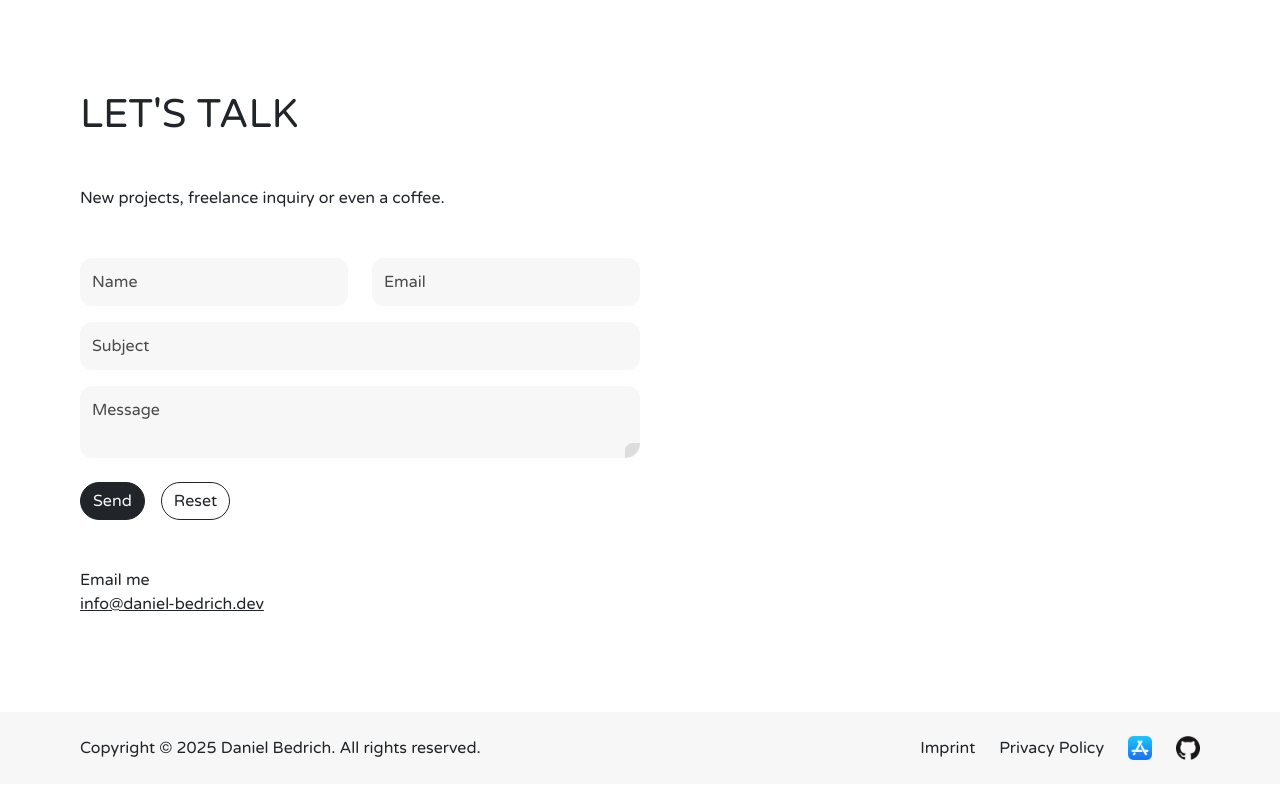
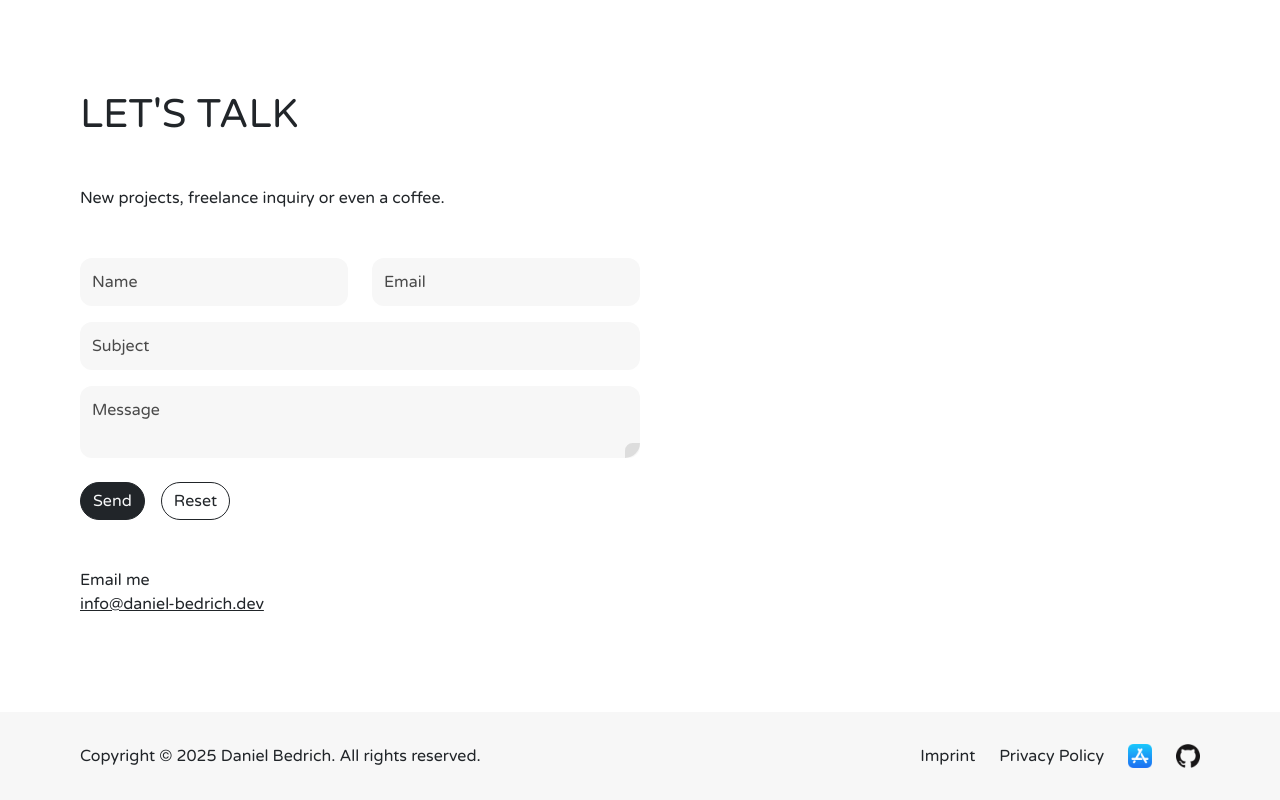
Before and after one commit to Hebrasco/hebrasco.github.io, a React (Create React App) app: page / in a window 1280 px wide. Shown: the part 2542-3342 px from the top of the page. Built offline with nearby package versions, Linux system fonts and the light colour scheme.

Commit message:
💄 Update footer padding

```diff
--- a/src/components/layout/Footer/index.tsx
+++ b/src/components/layout/Footer/index.tsx
@@ -5,7 +5,7 @@ import { Copyright, Links } from './components'
 export function Footer(): JSX.Element {
   return (
     <footer className="bg-light">
-      <Container className="footer py-3">
+      <Container className="footer py-4">
         <Row>
           <Copyright />
           <Links />
```
